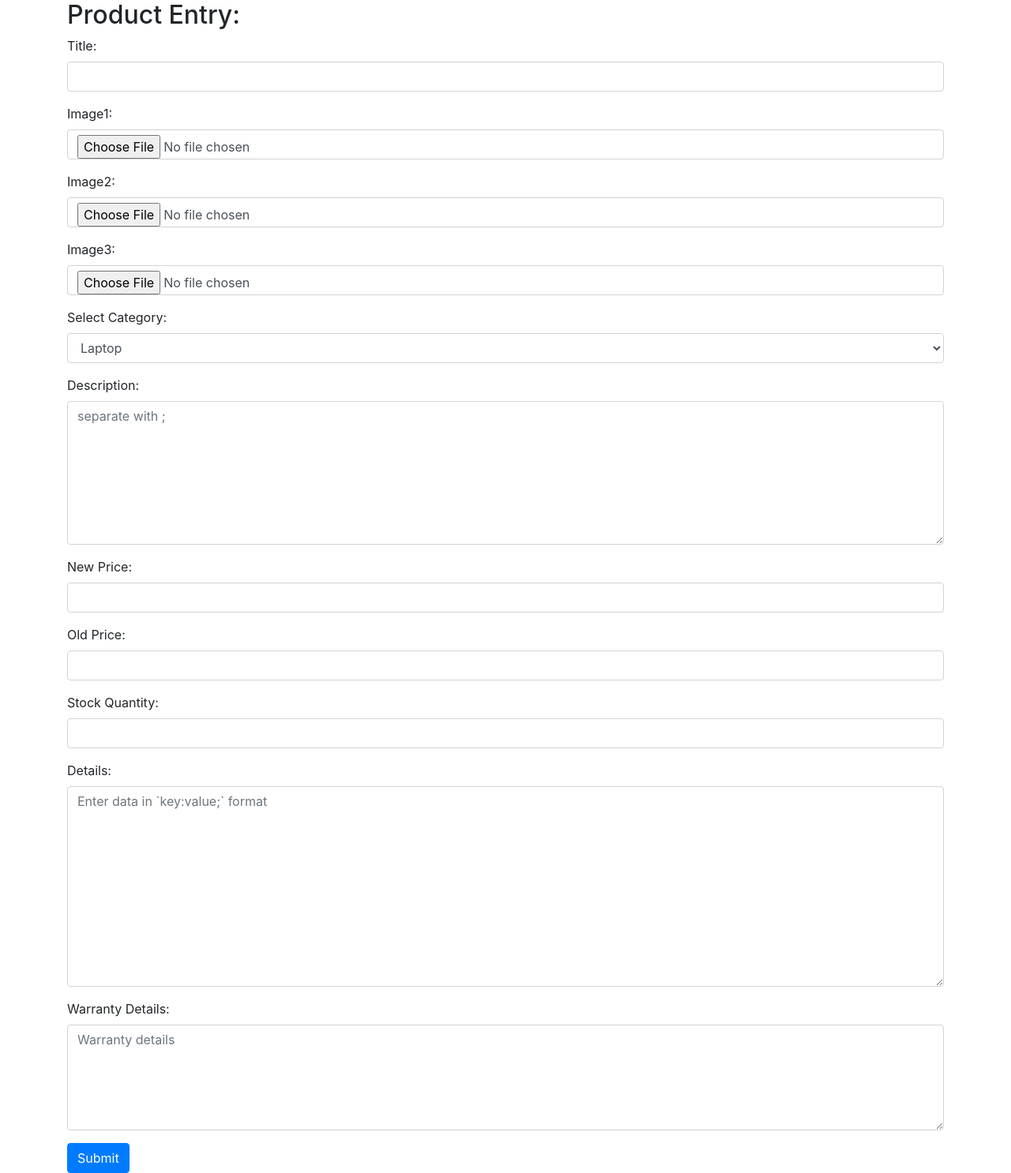
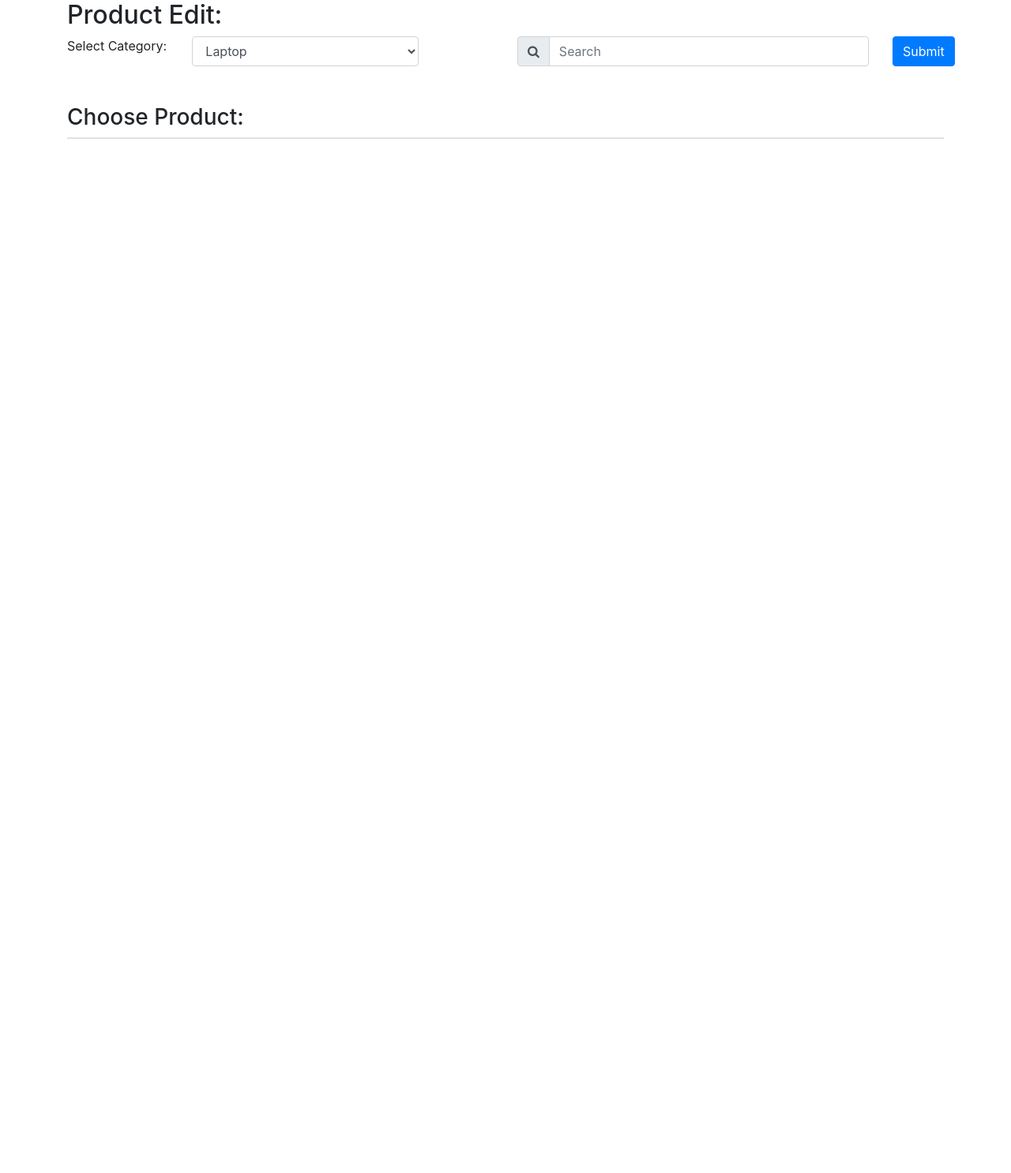
Before and after one commit to Amitojasa/College-project-Ecommerce-Website, a PHP site: page /admin/productEdit.php in a window 1280 px wide. Shown: the whole page at 79% size. After the commit the page ends 176 px from the top, so only its background shows below. Run offline with PHP 8.4, Linux system fonts and the light colour scheme.

Commit message:
work under Progress

```diff
--- /dev/null
+++ b/admin/custom.css
@@ -0,0 +1,11 @@
+.disprow>*{
+    display:flex;
+    align-items:center;
+    justify-content: center;
+
+}
+
+.dispimg{
+    width:200px;
+    height:auto;
+}
--- a/admin/productEdit.php
+++ b/admin/productEdit.php
@@ -1,3 +1,6 @@
+<?php require '../conn.inc.php'; ?>
+
+
 <!DOCTYPE html>
 <html lang="en">
 <head>
@@ -8,31 +11,26 @@
   <script src="https://ajax.googleapis.com/ajax/libs/jquery/3.3.1/jquery.min.js"></script>
   <script src="https://cdnjs.cloudflare.com/ajax/libs/popper.js/1.14.7/umd/popper.min.js"></script>
   <script src="https://maxcdn.bootstrapcdn.com/bootstrap/4.3.1/js/bootstrap.min.js"></script>
-
+  <link rel="stylesheet" href="https://cdnjs.cloudflare.com/ajax/libs/font-awesome/4.7.0/css/font-awesome.min.css">
+  <link rel="stylesheet" href="custom.css">
     <title>Document</title>
 </head>
 <body>
 <div class="container">
-<h2>Product Entry:</h2>
+<h2>Product Edit:</h2>
+    <?php
+        if(isset($_POST['sub'])){
+            $cat=$_POST['category'];
+        }
+     ?>
     <form method="POST" enctype="multipart/form-data">
-        <div class="form-group">
-            <label for="title">Title:</label>
-            <input type="text" name="title" class="form-control" id="title">
+        <div class="row">
+            <div class="col-sm-5">
+                <div class="row">
+                    <div class="col-sm-4">
+                        <label for="category">Select Category:</label>
                     </div>
-        <div class="form-group">
-            <label for="image1">Image1:</label>
-            <input type="file" name="image1" class="form-control" id="image">
-        </div>
-        <div class="form-group">
-            <label for="image2">Image2:</label>
-            <input type="file" name="image2" class="form-control" id="image">
-        </div>
-        <div class="form-group">
-            <label for="image3">Image3:</label>
-            <input type="file" name="image3" class="form-control" id="image">
-        </div>
-        <div class="form-group">
-            <label for="category">Select Category:</label>
+                    <div class="col-sm-8">
                         <select name="category" class="form-control" id="category">
                             <option value="laptop">Laptop</option>
                             <option value="mobile">Mobile</option>
@@ -41,35 +39,48 @@
                             <option value="other">Other</option>
                         </select>
                     </div>
-        <div class="form-group">
-            <label for="desc">Description:</label>
-            <textarea name="desc" id="desc" class="form-control" cols="30" rows="7" placeholder="separate with ;"></textarea>
+                </div>
+            </div>
+            <div class=" offset-1 col-sm-5 text-right">
+                <div class="input-group">
+                    <div class="input-group-prepend">
+                        <span class="input-group-text"><i class="fa fa-search"></i></span>
+                    </div>
+                    <input type="text" class="form-control" placeholder="Search">
+                </div>
+            </div>
+            <div class="col-sm-1">
+                <button type="submit" class="btn btn-primary" name="sub">Submit</button>
+            </div>
+        </div>
+    </form>
+
+<br><br>
+<h3>Choose Product:</h3>
+    <div class="results border">
+
+        <?php
+            if(isset($cat)){
+                $qu = mysqli_query($conn,"Select * from productdetails where category='$cat'") or die(mysqli_error($conn));
+                while($q=mysqli_fetch_assoc($qu)){
+                    ?>
+
+                    <div class="row p-2 disprow">
+                        <div class="col-md-3 img text-center">
+                            <img src="<?php echo "../images/".$cat."/".$q['image1'];?>" alt="GadgetsPick" class="img-fluid">
+                        </div>
+                        <div class="col-md-5 text title text-center"><?php echo $q['title'];?></div>
+                        <div class="col-md-3 price text-center"><?php echo $q['newPrice'];?></div>
+                        <div class="col-md-1  text-center">
+                            <a class="btn btn-primary" href="<?php echo 'singleEdit.php?id='.$q['id'];?>" >Edit</a>
+                        </div>
                     </div>
 
-        <div class="form-group">
-            <label for="newPrice">New Price:</label>
-            <input type="number" class="form-control" name="newPrice" id="newPrice">
+                    <?php
+                }
+            }
+        ?>
     </div>
-        <div class="form-group">
-            <label for="oldPrice">Old Price:</label>
-            <input type="number" class="form-control" name="oldPrice" id="oldPrice">
-        </div>
-        <div class="form-group">
-            <label for="stock">Stock Quantity:</label>
-            <input type="number" class="form-control" name="stockQuant" id="stock">
-        </div>
-
-        <div class="form-group">
-            <label for="details">Details:</label>
-            <textarea name="details" class="form-control" id="details" cols="30" rows="10" placeholder="Enter data in `key:value;` format"></textarea>
-        </div>
-        <div class="form-group">
-            <label for="warranty">Warranty Details:</label>
-            <textarea name="warranty" class="form-control" id="warranty" cols="30" rows="5" placeholder="Warranty details"></textarea>
-        </div>
-        <button type="submit" class="btn btn-primary">Submit</button>
-
-    </form>
     </div>
 </body>
 </html>
```
Also changed, not shown: admin/productAdd.php (+6 -6 lines), admin/singleEdit.php (added, +157 -0 lines), images/laptop/1_1.jpeg (renamed from images/laptops/1_1.jpeg), images/laptop/1_2.jpeg (renamed from images/laptops/1_2.jpeg), images/laptop/1_3.jpeg (renamed from images/laptops/1_3.jpeg). Lines whose indentation alone changed are shown as unchanged.
